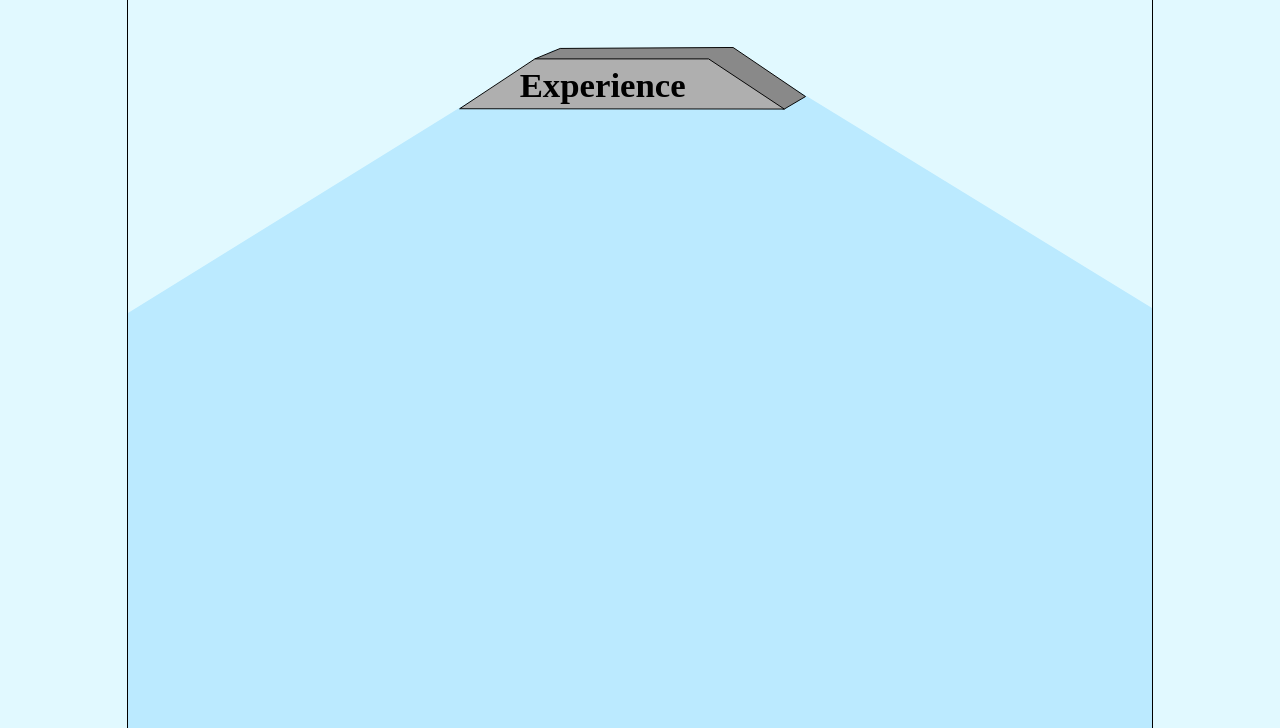
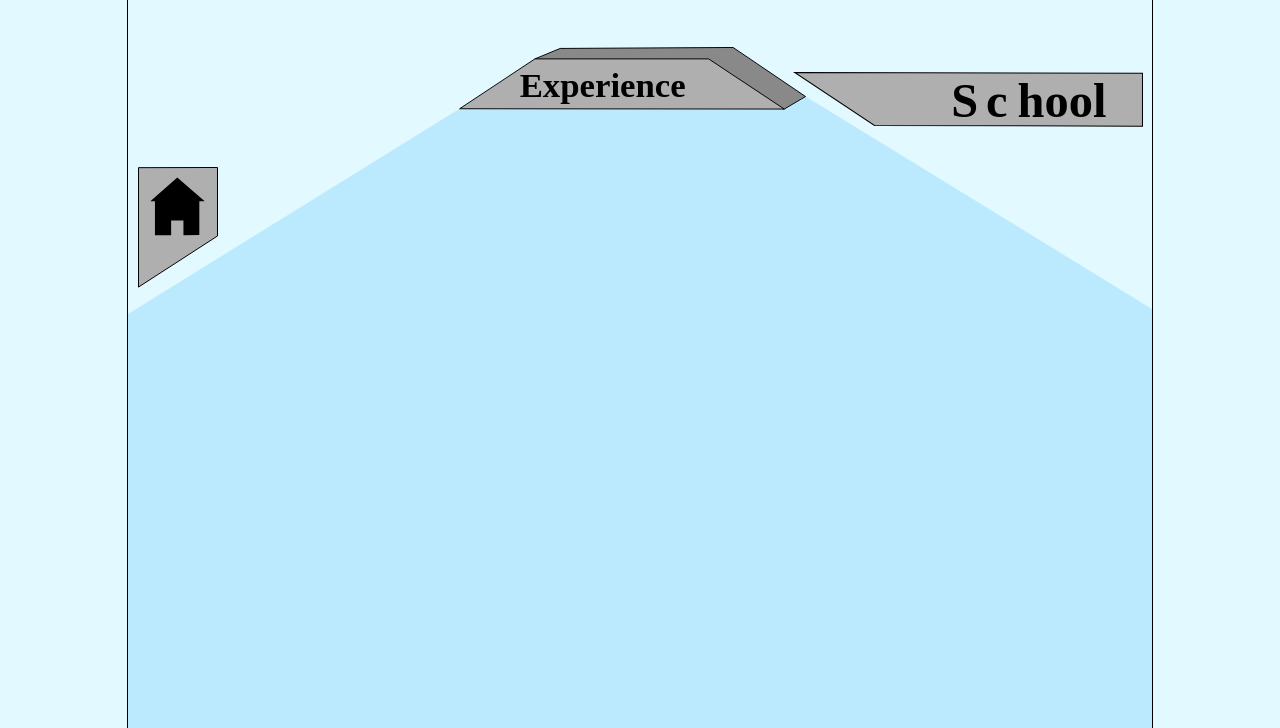
Before and after one commit to samgutz08/Portfolio-2026, a plain HTML site: page index.html in a window 1280 px wide. Shown: the part 752-1480 px from the top of the page. Drawn offline with Linux system fonts and the light colour scheme.

Commit message:
5th commit

```diff
--- a/css/Portfolio.css
+++ b/css/Portfolio.css
@@ -4,6 +4,10 @@ body {
     justify-content: center;
 
 }
+
+html {
+    scroll-behavior: smooth;
+  }
 
 #main-container {
     width: 1024px;
@@ -46,7 +50,7 @@ body {
     height: 90px;
     width: 350px;
 }
-#experience-top-layer {
+#experience-top-layer-id {
     height: 90px;
     width: 350px;
     margin-left: 330px;
@@ -63,9 +67,22 @@ body {
     425px 2px,
     600px 0px,
     1024px 260px,
-    1024px 1000px,
-    0px 1000px,
+    1024px 2000px,
+    0px 2000px,
     0px 265px
     );
-    margin-top: -89px;
+    margin-top: -33px;
   }
+
+#home-button {
+    height: 10px;
+    width: 80px;
+    margin-top: 30px;
+    margin-left: 10px;
+}
+#school-button-LEVEL-experience {
+    height: 10px;
+    width: 350px;
+    margin-left: 665px;
+    margin-top: -105px;
+}
--- a/index.html
+++ b/index.html
@@ -4,6 +4,8 @@
     <meta charset="UTF-8">
     <meta name="viewport" content="width=device-width, initial-scale=1.0">
     <link rel="stylesheet" href="css/Portfolio.css">
+    <!-- link to flavicon -->
+    <link rel="icon" type="image/svg+ml" href="Flavicon.svg">
     <title>Sam Gutzmirtl's Portfolio</title>
 </head>
 <body>
@@ -19,10 +21,7 @@
     <!-- top 3 navs -->
         <div id="first-navigation">
             <nav id="experience-button">
-
-                <!-- START HERE AND FIGURE OUT HOW TO LINK SOMETHING FROM THE TOP OF THE PAGE TO SOMETHING ON A DIFFERENT PART OF THE PAGE -->
-
-                <a href="experience-top-layer.svg">
+                <a href="#experience-top-layer-id" class="button">
                     <img src="experience.svg" alt="Click to go to experience">
                 </a>
             </nav>
@@ -34,15 +33,24 @@
             </nav>
         </div>
     <!-- Experience level nav-->
-        <div id="experience-top-layer">
+        <div id="experience-top-layer-id">
                 <img src="experience-top-layer.svg" alt="experience-top-layer">
+        </div>
+    <!-- nav on the top of experience -->
+        <div id="home-button">
+            <a href="#three-top-boxes" class="button">
+                <img src="home-button.svg" alt="homebutton-experience-level">
+            </a>
+        </div>
+        <div id="school-button-LEVEL-experience">
+            <img src="school-button-experience-level.svg" alt="schoolbutton-experience-level">
         </div>
     <!-- big blue experience level -->
     <div class="hexagon"></div>
-        <!-- nav on the top of experience -->
-        <div id="">
 
-        </div>
+
+
+
 
 
     </div>
```
Also changed, not shown: experience.html (deleted, +0 -12 lines), Flavicon.svg (added), home-button.svg (added), school-button-experience-level.svg (added), sports-button-experience-level.svg (added). Lines whose indentation alone changed are shown as unchanged.
